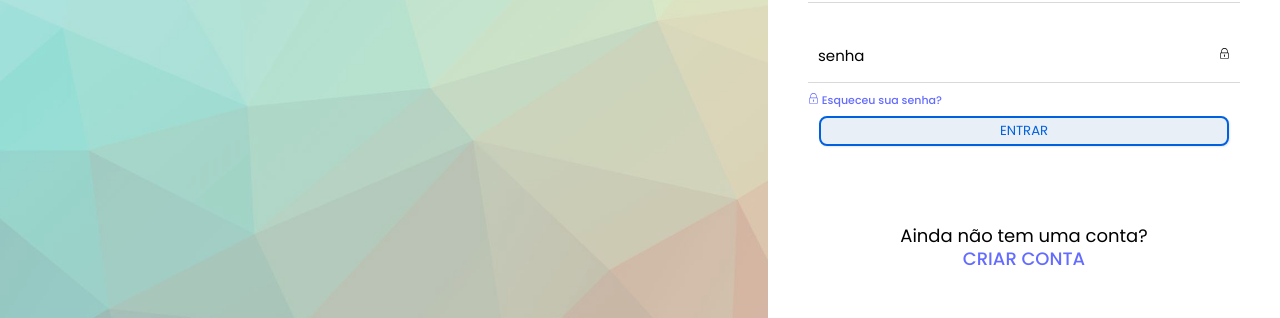
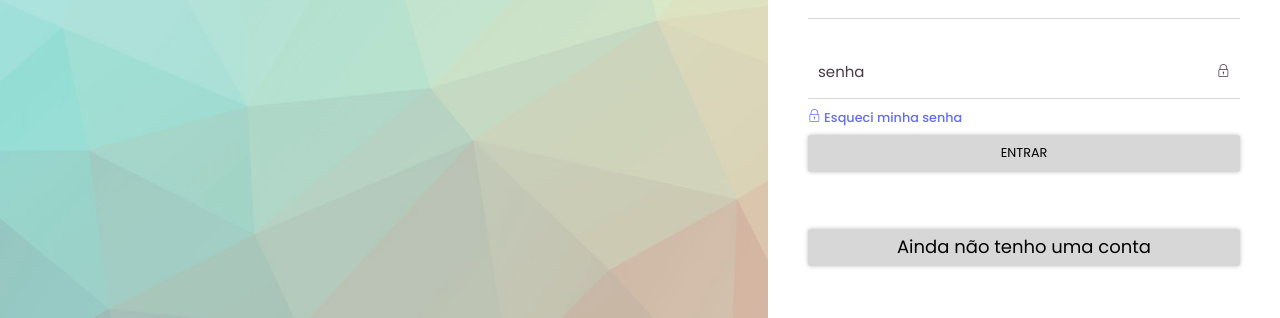
Before and after one commit to michel-mendes/finanzly-frontend, a React (Vite) app: page /login in a window 1280 px wide. Shown: the part 229-547 px from the top of the page. Built offline with nearby package versions, Linux system fonts and the light colour scheme; no server answers.

Commit message:
chore: minor css changes

```diff
--- a/src/components/CustomButton/index.tsx
+++ b/src/components/CustomButton/index.tsx
@@ -1,22 +1,31 @@
+import { MouseEventHandler } from "react";
+
 // Stylesheet
 import style from "./style.module.css"
 
 interface ICustomButtonProps {
-    icon: string,
+    icon?: string,
     iconDirection?: "left" | "right",
     caption: string,
-    handleClick?: () => void;
+    captionAlignment?: "left" | "center" | "right",
+    handleClick?: MouseEventHandler<HTMLButtonElement>;
 }
 
-function CustomButton({ caption, handleClick, icon, iconDirection }: ICustomButtonProps) {
+function CustomButton({ caption, handleClick, icon, iconDirection, captionAlignment }: ICustomButtonProps) {
     const iconOnRightSide = iconDirection == "right" ? style.icon_right_side : ""
 
     return (
-        <button className={`${style.button} ${iconOnRightSide}`} onClick={(!handleClick) ? undefined : () => { handleClick() }} >
-            {
-                icon && <img src={icon} alt="Button icon" />
-            }
+        <button
+            className={`${style.button} ${iconOnRightSide}`}
+            onClick={(!handleClick) ? undefined : (event) => { handleClick(event) }}
+            style={{
+                textAlign: captionAlignment || "left"
+            }}
+        >
+            {icon && <img src={icon} alt="Button icon" />}
+
             <span>{caption}</span>
+
         </button>
     )
 }
--- a/src/components/CustomButton/style.module.css
+++ b/src/components/CustomButton/style.module.css
@@ -4,6 +4,7 @@
     font: inherit;
     cursor: pointer;
 
+    position: relative;
     display: flex;
     text-wrap: nowrap;
     flex-direction: row;
@@ -31,6 +32,28 @@
     transition: filter .10s;
 }
 
+.overlay_color {
+    position: absolute;
+    top: 0;
+    right: 0;
+    bottom: 0;
+    left: 0;
+    opacity: .90;
+    border-radius: 3px;
+    z-index: 0;
+}
+
 .button.icon_right_side {
     flex-direction: row-reverse;
 }
+
+.button span {
+    width: 100%;
+    z-index: 1;
+}
+
+@media (prefers-color-scheme: light) {
+    .button {
+      filter: brightness(.9);
+    }
+  }
--- a/src/index.css
+++ b/src/index.css
@@ -9,13 +9,13 @@
 
 :root {
   font-family: Poppins, Inter, system-ui, Avenir, Helvetica, Arial, sans-serif;
-  font-size: 11px;
+  /* font-size: 11px; */
+  font-size: .8em;
   line-height: 1.5;
   font-weight: 400;
 
-  color-scheme: light dark;
-  color: rgba(255, 255, 255, 0.87);
-  background-color: #242424;
+  color: #493946;
+  background-color: #ffffff;
 
   font-synthesis: none;
   text-rendering: optimizeLegibility;
@@ -59,55 +59,7 @@ h1 {
   line-height: 1.1;
 }
 
-/* button {
-  border-radius: 8px;
-  border: 1px solid transparent;
-  padding: 0.6em 1.2em;
-  font-size: 1em;
-  font-weight: 500;
-  font-family: inherit;
-  background-color: #1a1a1a;
-  cursor: pointer;
-  transition: border-color 0.25s;
-}
-button:hover {
-  border-color: #646cff;
-}
-button:focus,
-button:focus-visible {
-  outline: 4px auto -webkit-focus-ring-color;
-} */
-
-/* button {
-  border-radius: 5px;
-  border: 1px solid transparent;
-  padding: 0.6em 1.2em;
-  font-size: 1em;
-  font-weight: 500;
-  font-family: inherit;
-  color: white;
-  background-color: #f9f9f9;
-  cursor: pointer;
-  transition: border-color 0.25s, background-color 0.25s;
-}
-button:hover {
-  border-color: #646cff;
-  background-color: rgb(97, 109, 128);
-}
-button:focus,
-button:focus-visible {
-  outline: 4px auto -webkit-focus-ring-color;
-}
-button:active {
-  background-color: black;
-}
-button:disabled {
-  opacity: .4;
-  cursor: inherit;
-} */
-
-
-/*** Buttons :) ***/
+/*** Buttons ***/
 .btn {
   border: 2px solid transparent;
   border-radius: 8px;
@@ -195,19 +147,3 @@ button:disabled {
   color: hsl(0, 50%, 90%);
   background: hsl(0, 91%, 38%);
 }
-
-@media (prefers-color-scheme: light) {
-  :root {
-    /* color: rgb(152, 117, 145); */
-    color: #000000;
-    background-color: #ffffff;
-  }
-
-  a:hover {
-    color: #747bff;
-  }
-
-  /* button {
-    background-color: #465161;
-  } */
-}
--- a/src/pages/Categories/CategoriesList/styles.module.css
+++ b/src/pages/Categories/CategoriesList/styles.module.css
@@ -54,3 +54,10 @@
     color: #4646C6;
     font-weight: bold;
 }
+
+@media (max-width: 480px) {
+    .category_item {
+        width: 100%;
+        text-align: right;
+    }
+}
--- a/src/pages/Login/components/CardContents/index.tsx
+++ b/src/pages/Login/components/CardContents/index.tsx
@@ -1,11 +1,10 @@
-import { redirect } from "react-router-dom"
 import { FormEvent } from "react"
-import { appConfigs } from "../../../../../config/app-configs"
-import axios, { AxiosError } from "axios"
+import { AxiosError } from "axios"
 
 // Components
 import { LoginFlipCard as ForgotOrLoginCard } from "../../components/FlipCard"
 import { AlertBox } from "../../../../components/AlertBox"
+import { CustomButton } from "../../../../components/CustomButton"
 
 // Icons
 import { FiMail, FiUser } from "react-icons/fi"
@@ -28,16 +27,13 @@ export {
   RegisterContent
 }
 
-const loginUrl = appConfigs.userLoginEnpoint
-
 function LoginContent({ handleFlip }: IFlipCardContentProps) {
   return (
     <>
       <ForgotOrLoginCard frontContent={<FormContent />} backContent={<ForgotPasswordContent />} />
 
       <div className={styles.create_account_container}>
-        <span>Ainda não tem uma conta?</span>
-        <span className="link" onClick={() => { handleFlip!() }}>CRIAR CONTA</span>
+        <CustomButton caption="Ainda não tenho uma conta" captionAlignment="center" handleClick={() => { handleFlip!() }} />
       </div>
     </>
   )
@@ -124,7 +120,7 @@ function FormContent({ handleFlip }: IFlipCardContentProps) {
         </label>
 
         <div className={styles.forgot_password_container}>
-          <span className="link" onClick={() => { handleFlip!(true) }}><TfiLock /> Esqueceu sua senha?</span>
+          <span className="link" onClick={() => { handleFlip!(true) }}><TfiLock /> Esqueci minha senha</span>
         </div>
 
         {
@@ -132,7 +128,7 @@ function FormContent({ handleFlip }: IFlipCardContentProps) {
         }
 
         <div className={styles.login_button_container}>
-          <button type="submit" onClick={(event) => { event.stopPropagation() }} className="btn btn-info">ENTRAR</button>
+          <CustomButton caption="ENTRAR" captionAlignment="center" icon="" handleClick={(event) => { event.stopPropagation() }} />
         </div>
 
       </form>
```
